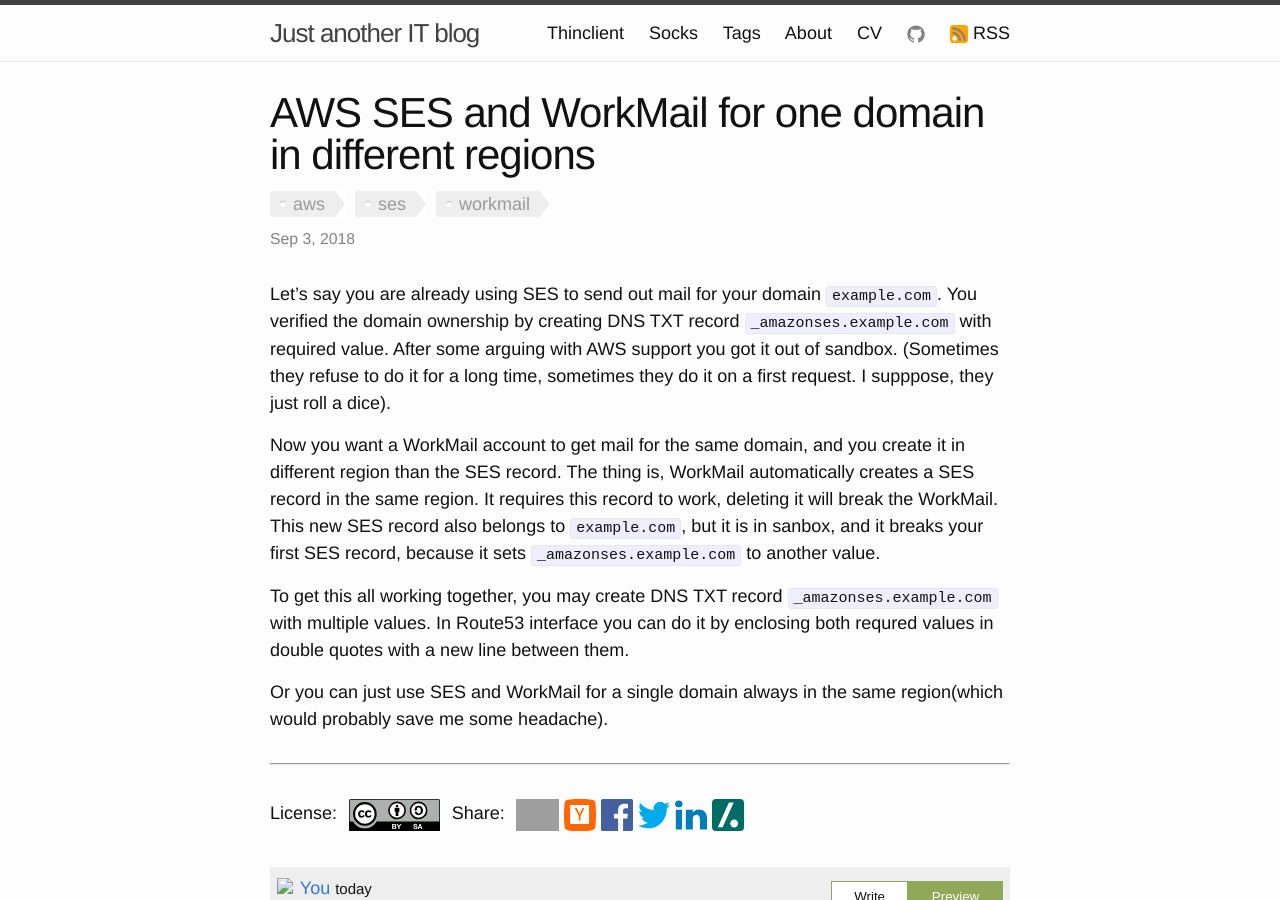
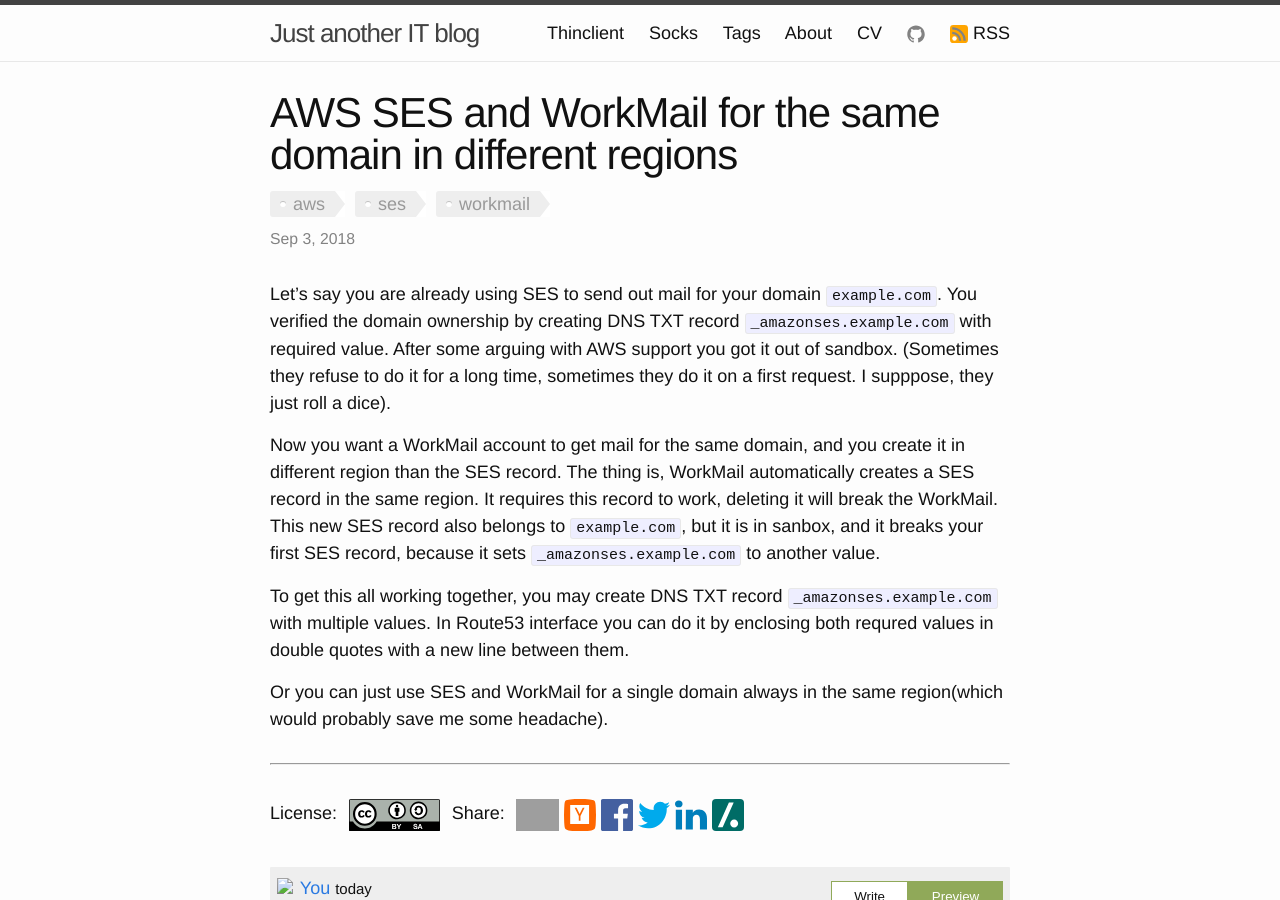
Before and after one commit to selivan/selivan.github.io, a Jekyll site: the page built from _posts/2018-09-03-aws-ses-and-workmail-in-different-regions.md, in a window 1280 px wide and 900 px high. Built offline with Jekyll 4.4.1, drawn with Linux system fonts in a browser that asks for light colours; grey boxes are pictures that could not be loaded.

Commit message:
Update 2018-09-03-aws-ses-and-workmail-in-different-regions.md

```diff
--- a/_posts/2018-09-03-aws-ses-and-workmail-in-different-regions.md
+++ b/_posts/2018-09-03-aws-ses-and-workmail-in-different-regions.md
@@ -1,6 +1,6 @@
 ---
 layout: post
-title:  "AWS SES and WorkMail for one domain in different regions"
+title:  "AWS SES and WorkMail for the same domain in different regions"
 tags: [aws,ses,workmail]
 ---
 
```
